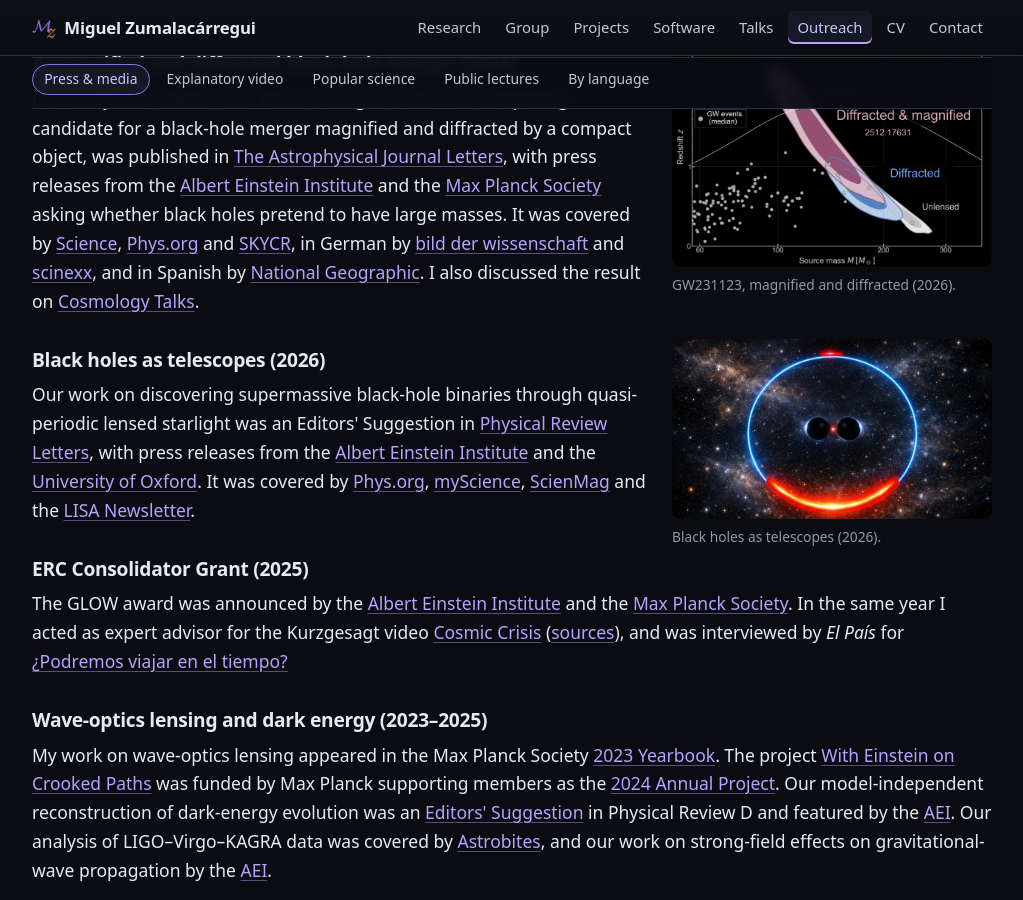
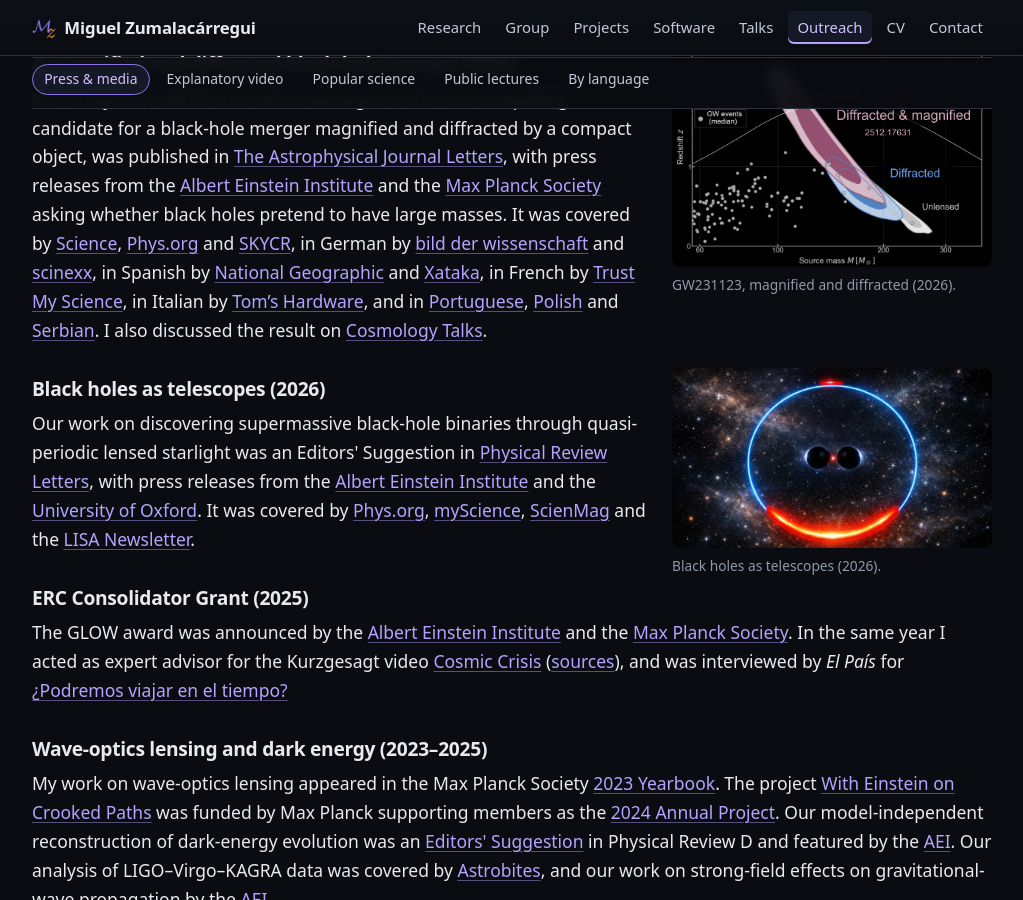
Before and after one commit to miguelzuma/miguelzuma.github.io, a Jekyll site: the page built from outreach.html, in a window 1280 px wide and 900 px high, scrolled down 461 px. Shown: the whole window, without its empty margins (128-1151 px from the left). Built offline with Jekyll 4.4.1, drawn with Linux system fonts in a browser that asks for light colours.

Commit message:
GW231123: the rest of the international coverage
Nine more outlets, all checked: they resolve, they are about this paper, and
four of them name the work directly.

On the CV the coverage row becomes one line grouped by language, so eight
outlets cost one row rather than eight. What is left out is left in the source
as a comment with its URL: the National Geographic republication, the Xataka
video short, and the outlet's own social post. The shortlink dozz.es/v7qck
resolves to the National Geographic article already cited, so the canonical
URL stays.

On the site the bigger outlets are named and the last three are linked on the
language instead: naming six more mastheads would turn the paragraph into a
list.

Co-Authored-By: Claude Opus 5 <noreply@anthropic.com>
Claude-Session: https://claude.ai/code/session_01E2ZbXszK9qt9svKVxU5Yrt

```diff
--- a/outreach.html
+++ b/outreach.html
@@ -39,6 +39,11 @@ sections:
   </figure>
 
   <h3>A magnified and diffracted black-hole merger (2026)</h3>
+  {%- comment -%}
+    The last three languages are linked on the language rather than on the
+    outlet: naming six more mastheads would turn a paragraph into a list, and a
+    reader who follows the Polish link wants it because it is the Polish one.
+  {%- endcomment %}
   <p>
     Our analysis of GW231123, which we argue is the first compelling candidate
     for a black-hole merger magnified and diffracted by a compact object, was
@@ -54,7 +59,13 @@ sections:
     and <a href="https://skycr.org/2026/09/03/gw231123-lensing-black-hole-merger/" rel="noopener">SKYCR</a>,
     in German by <a href="https://wissenschaft.de/artikel/raetsel-um-uebergewichtige-schwarze-loecher-geloest" rel="noopener">bild der wissenschaft</a>
     and <a href="https://www.scinexx.de/news/kosmos/ist-das-geheimnis-uebergewichtiger-schwarzer-loecher-gelueftet/" rel="noopener">scinexx</a>,
-    and in Spanish by <a href="https://www.nationalgeographic.com.es/ciencia/agujeros-negros-mas-masivos-jamas-vistos-podrian-estar-enganandonos-lente-cosmica-habria-hecho-que-parecieran-gigantes_29335" rel="noopener">National Geographic</a>.
+    in Spanish by <a href="https://www.nationalgeographic.com.es/ciencia/agujeros-negros-mas-masivos-jamas-vistos-podrian-estar-enganandonos-lente-cosmica-habria-hecho-que-parecieran-gigantes_29335" rel="noopener">National Geographic</a>
+    and <a href="https://www.xataka.com/espacio/fusion-agujeros-negros-que-rompio-todas-reglas-tenia-truco-lente-gravitacional-pudo-haber-inflado-su-tamano" rel="noopener">Xataka</a>,
+    in French by <a href="https://trustmyscience.com/les-trous-noirs-interdits-seraient-ils-une-illusion-une-etude-propose-une-explication-surprenante/" rel="noopener">Trust My Science</a>,
+    in Italian by <a href="https://www.tomshw.it/scienze/una-fusione-record-di-buchi-neri-potrebbe-aver-ingannato-ligo" rel="noopener">Tom&rsquo;s Hardware</a>,
+    and in <a href="https://www.ccvalg.pt/astronomia/noticias/2026/09/1_gw231123.htm" rel="noopener">Portuguese</a>,
+    <a href="https://wszystkoconajwazniejsze.pl/pepites/najwieksze-zderzenie-czarnych-dziur-moglo-nie-byc-rekordowe-sygnal-mogl-zostac-zaklocony/" rel="noopener">Polish</a>
+    and <a href="https://srpske.rs/en/news/nauka/2026/09/05/gw231123-record-black-holes-may-be-lensing-illusion" rel="noopener">Serbian</a>.
     I also discussed the result on
     <a href="https://youtu.be/ZGqOpDTL8k4" rel="noopener">Cosmology Talks</a>.
   </p>
```
